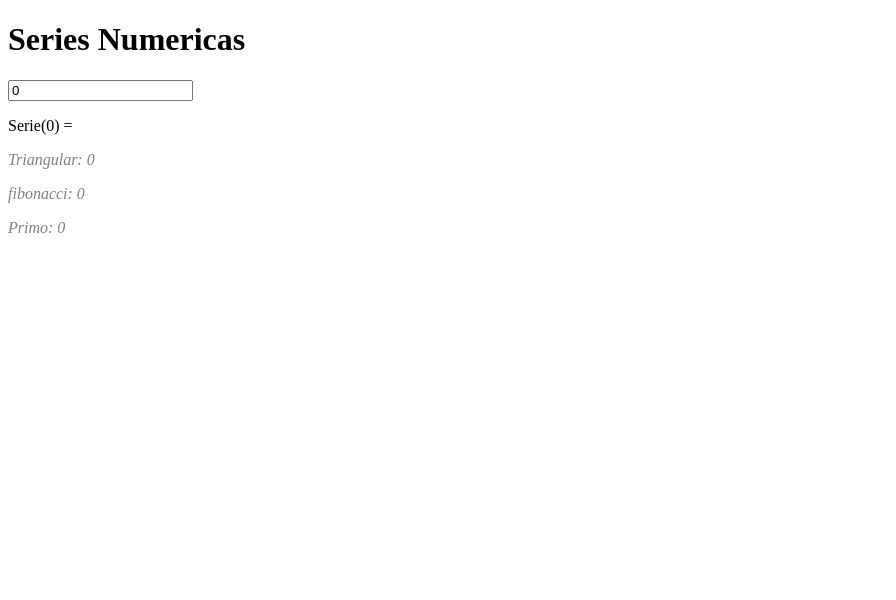
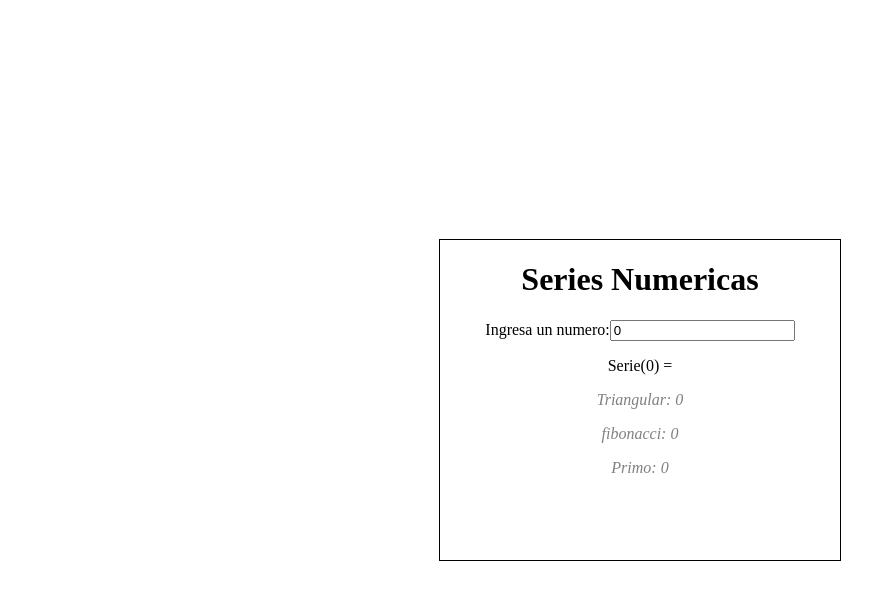
Before and after one commit to ArturoHM41234/series-numericas, a Vue app: page / in a window 1280 px wide. Shown: the top 600 px of the page, without its empty margins (0-896 px from the left). Built offline with nearby package versions, Linux system fonts and the light colour scheme.

Commit message:
Minor fixes

```diff
--- a/package.json
+++ b/package.json
@@ -8,7 +8,7 @@
     "dev": "vite",
     "build": "vite build",
     "preview": "vite preview",
-    "test": "jest --watch"
+    "test": "jest"
   },
   "repository": {
     "type": "git",
@@ -16,6 +16,8 @@
   },
   "author": "Hernandez Moreno Arturo",
   "devDependencies": {
+    "@babel/preset-typescript": "^7.24.1",
+    "@jest/globals": "^29.7.0",
     "@types/jest": "^29.5.12",
     "@vitejs/plugin-vue": "^5.0.4",
     "eslint": "^9.2.0",
--- a/src/App.vue
+++ b/src/App.vue
@@ -1,9 +1,12 @@
 <template>
   <main>
-    <h1>Series Numericas</h1>
-    <input v-model.number="input" @input="handleInput" type="text" min="0" />
+    <div class="container">
+      <h1>Series Numericas</h1>
+      <label for="numero">Ingresa un numero:</label>
+    <input v-model.number="input" @input="handleInput" type="text" min="0" name="numero" id="numero" />
     <p>Serie({{input}}) = {{ sr }}</p>
     <visual :number="input || 0"></visual>
+    </div>
   </main>
 </template>
 
@@ -14,10 +17,11 @@ import visual from './components/visual.vue';
 
 const input = ref(0);
 let sr: number | null;
+const seriesInstance = new SeriesNumericas();
 
 function handleInput() {
   if (input.value >= 0 && Number.isInteger(input.value)) {
-    sr = SeriesNumericas.serie(input.value);
+    sr = seriesInstance.serie(input.value);
   } else {
     sr = null;
   }
--- a/src/main.ts
+++ b/src/main.ts
@@ -1,5 +1,6 @@
 import { createApp } from 'vue'
 import App from './App.vue'
+import "./assets/styles.css";
 
 const app = createApp(App)
 app.mount('#app')
--- a/src/series/series.ts
+++ b/src/series/series.ts
@@ -3,7 +3,7 @@ import { triangular } from './triangular.ts'
 import { primo } from './primos.ts'
 
 export class SeriesNumericas {
-  static serie(n :number): number {
+  serie(n :number): number {
     return (-3 * primo(n)) - fibonacci(n) + (5 * triangular(n))
   }
 }
--- a/tsconfig.json
+++ b/tsconfig.json
@@ -5,6 +5,7 @@
     "module": "ESNext",
     "lib": ["ES2020", "DOM", "DOM.Iterable"],
     "skipLibCheck": true,
+    "esModuleInterop": true,
 
     /* Bundler mode */
     "moduleResolution": "bundler",
```
